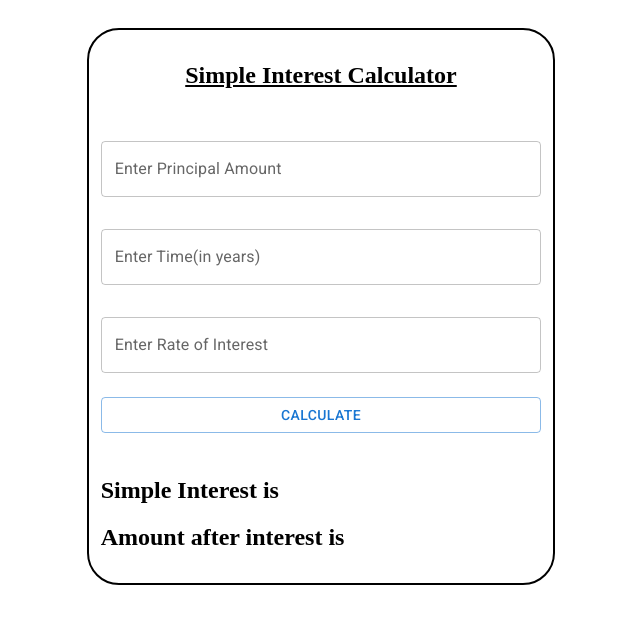
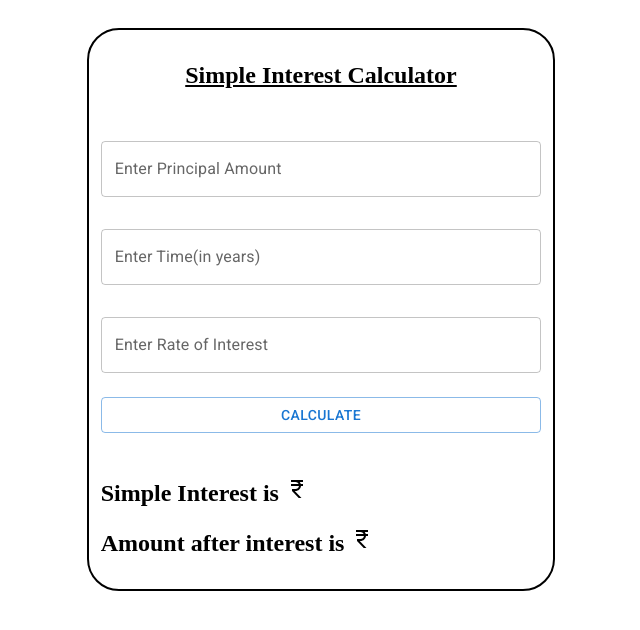
Before and after one commit to Bharatsharma19/Basic-React-App, a React (Create React App) app: page / in a window 1280 px wide. Shown: the top 630 px of the page, without its empty margins (319-959 px from the left). Built offline with nearby package versions, Linux system fonts and the light colour scheme.

Commit message:
Icon Updated

```diff
--- a/src/Home.jsx
+++ b/src/Home.jsx
@@ -42,8 +42,8 @@ const Home = () => {
                         <Button variant='outlined' color='primary' fullWidth onClick={handleSubmit}>Calculate</Button>
                     </Grid>
                     <Grid xs={12} item style={{ paddingTop: "24px" }}>
-                        <h2>Simple Interest is {simpleInterest}</h2>
-                        <h2>Amount after interest is {amount}</h2>
+                        <h2>Simple Interest is <CurrencyRupeeTwoToneIcon /> {simpleInterest}</h2>
+                        <h2>Amount after interest is <CurrencyRupeeTwoToneIcon /> {amount}</h2>
                     </Grid>
                 </Grid>
             </div>
```
